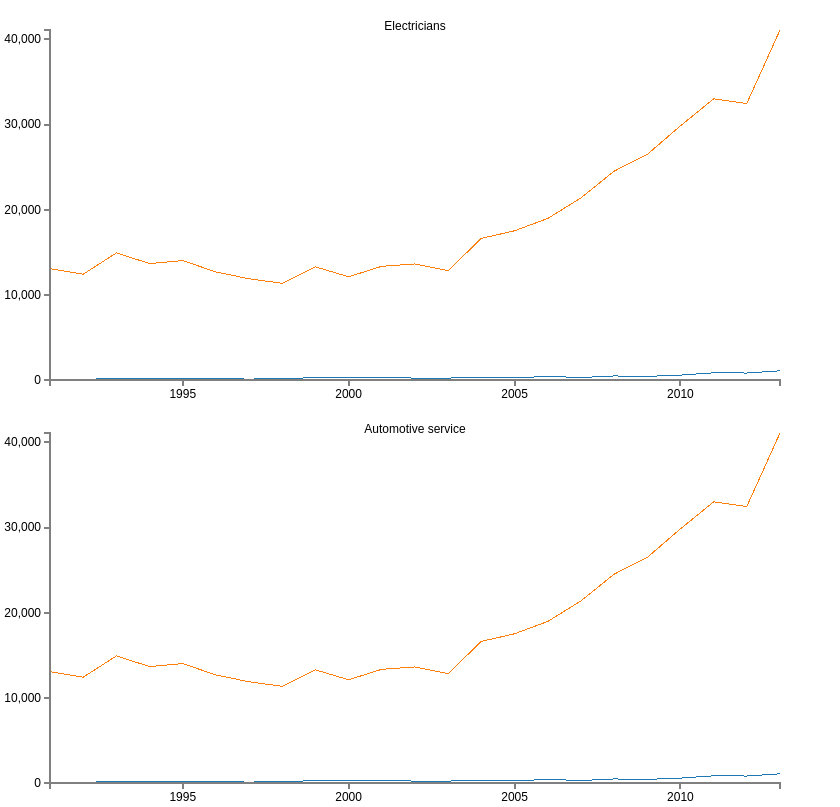
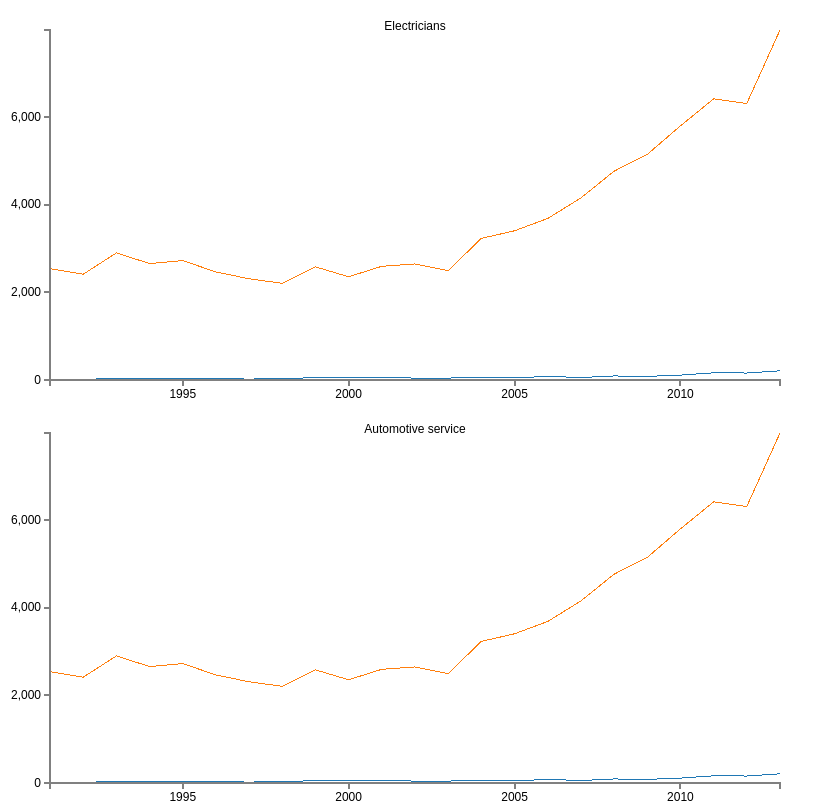
Before and after one commit to maozillah/canada-trades, a plain HTML site: page index2.html in a window 1280 px wide. Shown: the top 807 px of the page, without its empty margins (0-840 px from the left). Drawn offline with nearby package versions, Linux system fonts and the light colour scheme.

Commit message:
individual y axis labels

```diff
--- a/index2.html
+++ b/index2.html
@@ -35,17 +35,15 @@ var margin = {top: 30, right: 20, bottom: 20, left: 50},
     height = 400 - margin.top - margin.bottom;
 
 var parseDate = d3.time.format("%Y").parse;
+var x = d3.time.scale().range([0, width]);
+var y = d3.scale.linear().range([height, 0]);
 
-var x = d3.time.scale()
-    .range([0, width]);
-
-var y = d3.scale.linear()
-    .range([height, 0]);
-
-var xAxis = d3.svg.axis().scale(x)
+var xAxis = d3.svg.axis()
+    .scale(x)
     .orient("bottom").ticks(5);
 
-var yAxis = d3.svg.axis().scale(y)
+var yAxis = d3.svg.axis()
+    .scale(y)
     .orient("left").ticks(5);
 
 var color = d3.scale.category10();
@@ -81,17 +79,20 @@ d3.csv("trades.csv", type, function(error, data) {
       svg = div.select("svg").attr("width", width + margin.left + margin.right)
       .attr("height", height + margin.top + margin.bottom);
 
-      g = svg.select("g").attr("transform", "translate(" + margin.left + "," + margin.top + ")");
+      g = svg.select("g")
+        .attr("id", function(d) {
+            return d.key.replace(/[.,\/#!$%\^&\*;:{}=\-_`~()]/g, '').replace(/\s/g, '');
+          })
+        .attr("transform", "translate(" + margin.left + "," + margin.top + ")");
 
        g.append("rect")
           .attr("class", "background")
           .style("pointer-events", "all")
           .attr("width", width + margin.right)
-          .attr("height", height)
-          ;
+          .attr("height", height);
 
-       lines = g.append("g");
-       lines.each(multiple);
+       lines = g.append("g")
+        .each(multiple);
 
   lines.append("text")
       .attr('x', width / 2)
@@ -105,14 +106,12 @@ d3.csv("trades.csv", type, function(error, data) {
         .attr("transform", "translate(0," + height + ")")
         .call(xAxis);
 
-    // Add the Y Axis
-    g.append("g")
-        .attr("class", "y axis")
-        .call(yAxis);
 });
 
 function multiple(dataNest) {
   var svg = d3.select(this);
+
+  var tradeGraph = d3.select("#" + dataNest.key.replace(/[.,\/#!$%\^&\*;:{}=\-_`~()]/g, '').replace(/\s/g, ''));
 
   //TO DO fix hard coding of values[]
   var maxMales = d3.max(dataNest.values[1].values,
@@ -127,6 +126,11 @@ function multiple(dataNest) {
 
   // set individual y domains per trade
   y.domain([0, maxY]);
+
+  // Add the Y Axis
+  tradeGraph.append("g")
+      .attr("class", "y axis")
+      .call(yAxis);
 
   // multi-line for male and female
   dataNest.values.forEach(function(d,i) {
```
